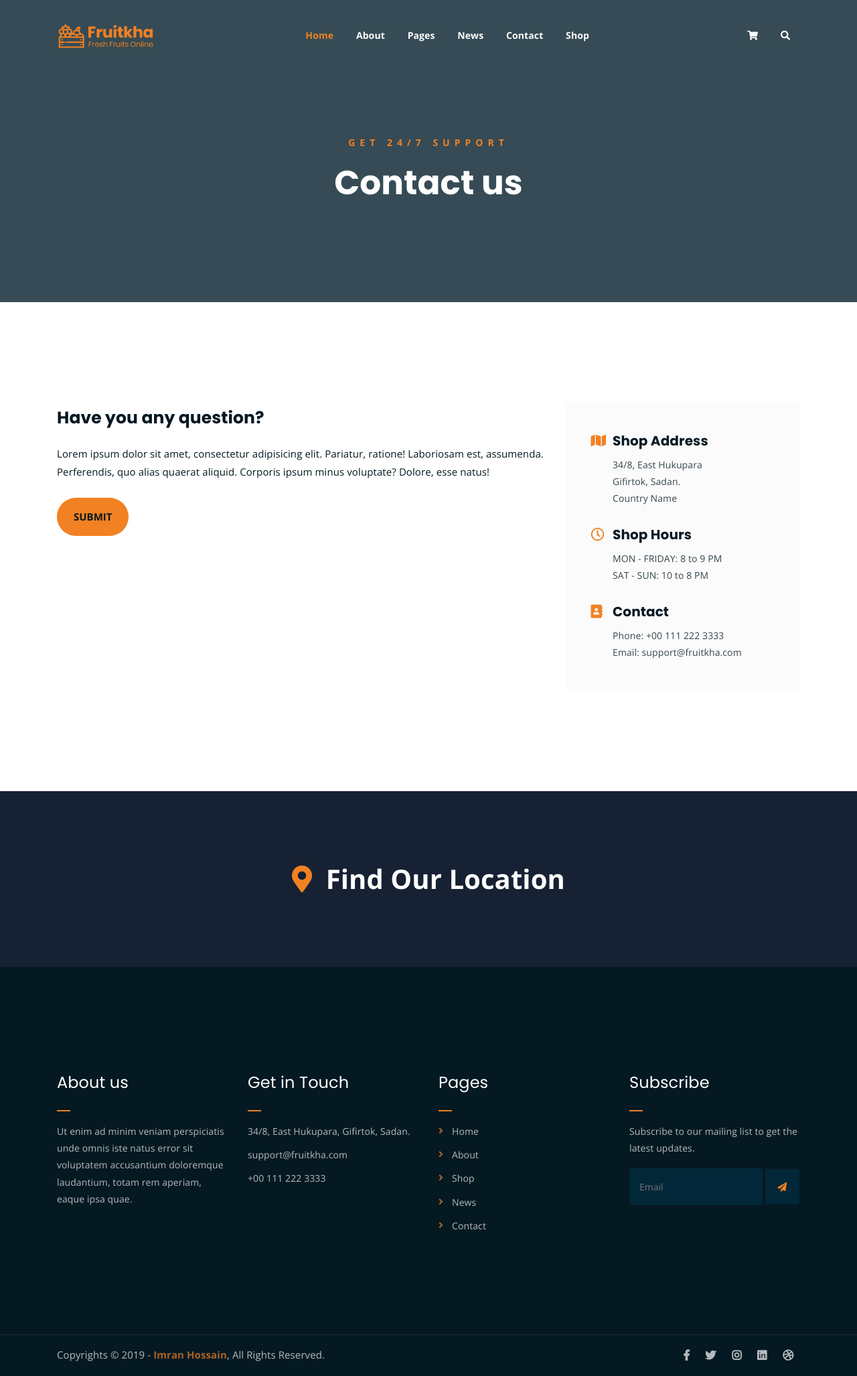
After one commit to Jules000/ecom-mushroom, a Django app: template templates/contact.html in a window 1280 px wide. The commit adds this page. Shown: the whole page at 67% size. Run offline with Django 3.2, Linux system fonts and the light colour scheme; the template is opened without the code that fills it, so the values that code supplies are empty; some libraries are stand-ins or nearby versions.

Commit message:
contact view

```diff
--- a/mushroomecom/urls.py
+++ b/mushroomecom/urls.py
@@ -8,6 +8,7 @@ from core import views
 urlpatterns = [
     path('admin/', admin.site.urls),
     path('', views.HomeView.as_view(), name='home'),
+    path('contact/', views.ContactView.as_view(), name='contact'),
 ]
 
 if settings.DEBUG:
--- a/requirements.txt
+++ b/requirements.txt
@@ -1,6 +1,9 @@
 asgiref==3.8.1
 Django==3.0.5
+django-crispy-forms==1.9.0
+django-environ==0.11.2
 psycopg2-binary==2.9.9
 pytz==2024.1
 sqlparse==0.4.4
 typing_extensions==4.10.0
+tzdata==2024.1
--- /dev/null
+++ b/templates/contact.html
@@ -0,0 +1,85 @@
+{% extends 'base.html' %}
+{% load crispy_forms_tags %}
+
+
+
+{% block content %}
+
+    <!-- breadcrumb-section -->
+	<div class="breadcrumb-section breadcrumb-bg">
+		<div class="container">
+			<div class="row">
+				<div class="col-lg-8 offset-lg-2 text-center">
+					<div class="breadcrumb-text">
+						<p>Get 24/7 Support</p>
+						<h1>Contact us</h1>
+					</div>
+				</div>
+			</div>
+		</div>
+	</div>
+	<!-- end breadcrumb section -->
+
+	<!-- contact form -->
+	<div class="contact-from-section mt-150 mb-150">
+		<div class="container">
+			<div class="row">
+				<div class="col-lg-8 mb-5 mb-lg-0">
+					<div class="form-title">
+						<h2>Have you any question?</h2>
+						<p>Lorem ipsum dolor sit amet, consectetur adipisicing elit. Pariatur, ratione! Laboriosam est, assumenda. Perferendis, quo alias quaerat aliquid. Corporis ipsum minus voluptate? Dolore, esse natus!</p>
+					</div>
+				 	<div id="form_status"></div>
+					<div class="contact-form">
+						<form type="POST" id="fruitkha-contact" onSubmit="return valid_datas( this );">
+                            {% csrf_token %}
+                            {{ form|crispy }}
+                            <!-- contact form
+							<p>
+								<input type="text" placeholder="Name" name="name" id="name">
+								<input type="email" placeholder="Email" name="email" id="email">
+							</p>
+							<p>
+								<input type="tel" placeholder="Phone" name="phone" id="phone">
+								<input type="text" placeholder="Subject" name="subject" id="subject">
+							</p>
+							<p><textarea name="message" id="message" cols="30" rows="10" placeholder="Message"></textarea></p>
+							<input type="hidden" name="token" value="FsWga4&@f6aw" />
+                            -->
+							<p><input type="submit" value="Submit"></p>
+						</form>
+					</div>
+				</div>
+				<div class="col-lg-4">
+					<div class="contact-form-wrap">
+						<div class="contact-form-box">
+							<h4><i class="fas fa-map"></i> Shop Address</h4>
+							<p>34/8, East Hukupara <br> Gifirtok, Sadan. <br> Country Name</p>
+						</div>
+						<div class="contact-form-box">
+							<h4><i class="far fa-clock"></i> Shop Hours</h4>
+							<p>MON - FRIDAY: 8 to 9 PM <br> SAT - SUN: 10 to 8 PM </p>
+						</div>
+						<div class="contact-form-box">
+							<h4><i class="fas fa-address-book"></i> Contact</h4>
+							<p>Phone: +00 111 222 3333 <br> Email: support@fruitkha.com</p>
+						</div>
+					</div>
+				</div>
+			</div>
+		</div>
+	</div>
+	<!-- end contact form -->
+
+	<!-- find our location -->
+	<div class="find-location blue-bg">
+		<div class="container">
+			<div class="row">
+				<div class="col-lg-12 text-center">
+					<p> <i class="fas fa-map-marker-alt"></i> Find Our Location</p>
+				</div>
+			</div>
+		</div>
+	</div>
+	<!-- end find our location -->
+{% endblock content %}
--- a/templates/footer.html
+++ b/templates/footer.html
@@ -26,7 +26,7 @@
                         <li><a href="about.html">About</a></li>
                         <li><a href="services.html">Shop</a></li>
                         <li><a href="news.html">News</a></li>
-                        <li><a href="contact.html">Contact</a></li>
+                        <li><a href="{% url 'contact' %}">Contact</a></li>
                     </ul>
                 </div>
             </div>
--- a/templates/navbar.html
+++ b/templates/navbar.html
@@ -14,7 +14,7 @@
 										<li><a href="about.html">About</a></li>
 										<li><a href="cart.html">Cart</a></li>
 										<li><a href="checkout.html">Check Out</a></li>
-										<li><a href="contact.html">Contact</a></li>
+										<li><a href="{% url 'contact' %}">Contact</a></li>
 										<li><a href="news.html">News</a></li>
 										<li><a href="shop.html">Shop</a></li>
 									</ul>
@@ -25,7 +25,7 @@
 										<li><a href="single-news.html">Single News</a></li>
 									</ul>
 								</li>
-								<li><a href="contact.html">Contact</a></li>
+								<li><a href="{% url 'contact' %}">Contact</a></li>
 								<li><a href="shop.html">Shop</a>
 									<ul class="sub-menu">
 										<li><a href="shop.html">Shop</a></li>
```
Also changed, not shown: core/forms.py (added, +18 -0 lines), core/views.py (+41 -1 lines), mushroomecom/settings.py (+7 -0 lines), 1 other file.
